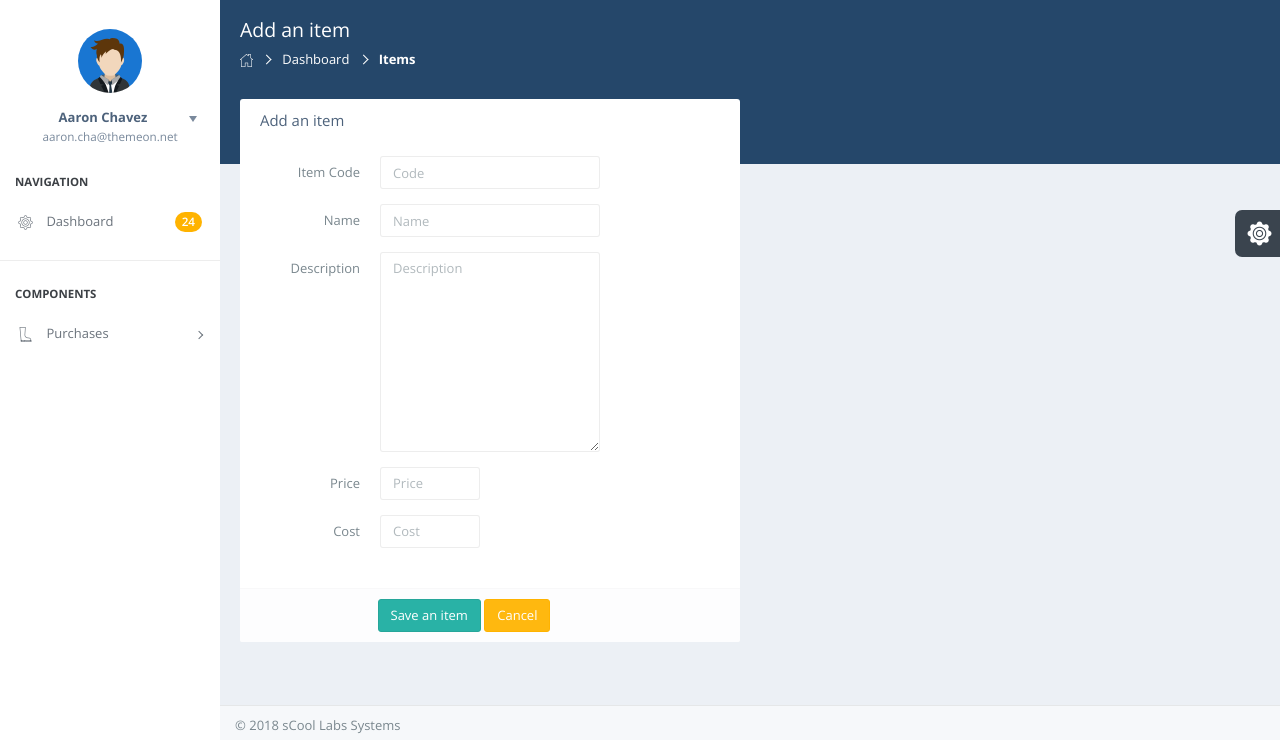
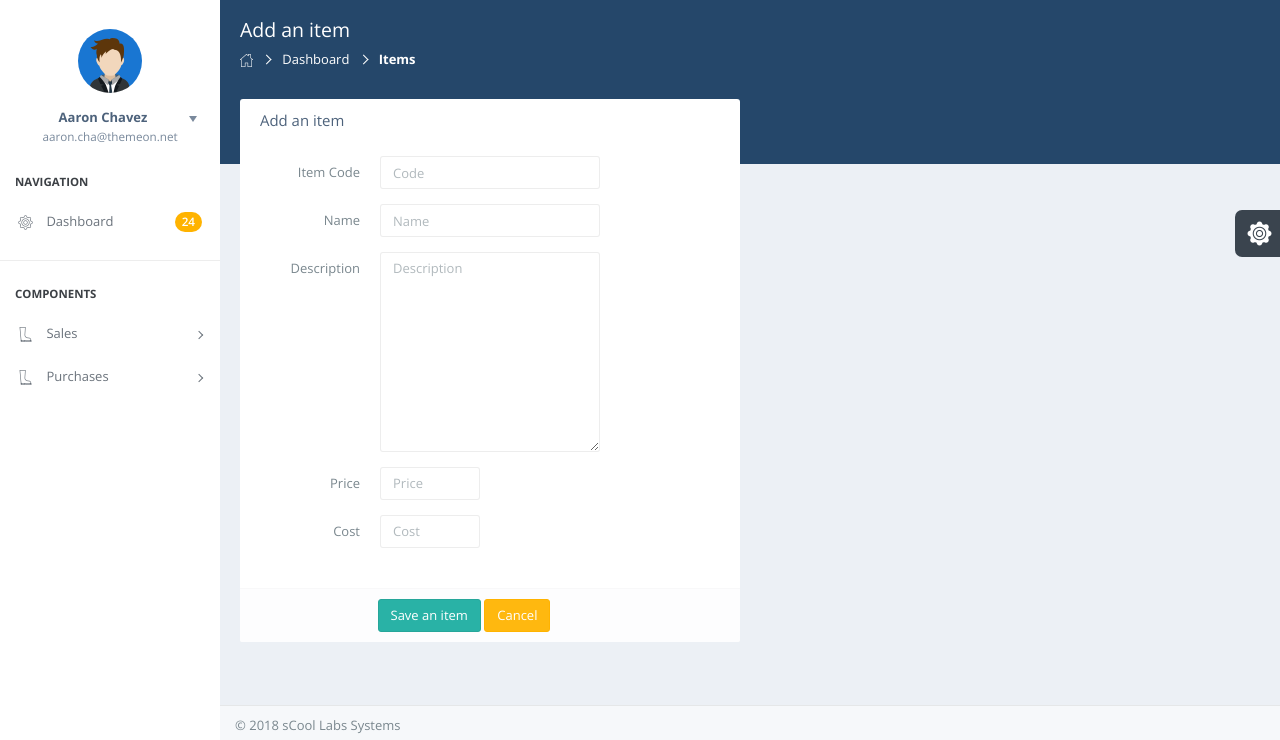
Before and after one commit to Dev-Marky/inventory, a CodeIgniter app: page /scoollabs/index.php/items/add in a window 1280 px wide. Shown: the part 60-800 px from the top of the page. Run offline with CodeIgniter, Linux system fonts and the light colour scheme; the visitor is signed in with stand-in values (Sample User, id 1); some web fonts are replaced.

Commit message:
Added customer listing in sales category

```diff
--- a/application/views/niftylayout.php
+++ b/application/views/niftylayout.php
@@ -761,6 +761,18 @@
                   <li>
                     <a href="#">
                       <i class="demo-pli-boot-2"></i>
+                      <span class="menu-title">Sales</span>
+											<i class="arrow"></i>
+                    </a>
+                    <ul class="collapse">
+                      <li><?php echo anchor('items', 'Items'); ?></li>
+                      <li><?php echo anchor('customers', 'Customers'); ?></li>
+                    </ul>
+                  </li>
+
+                  <li>
+                    <a href="#">
+                      <i class="demo-pli-boot-2"></i>
                       <span class="menu-title">Purchases</span>
 											<i class="arrow"></i>
                     </a>
```
